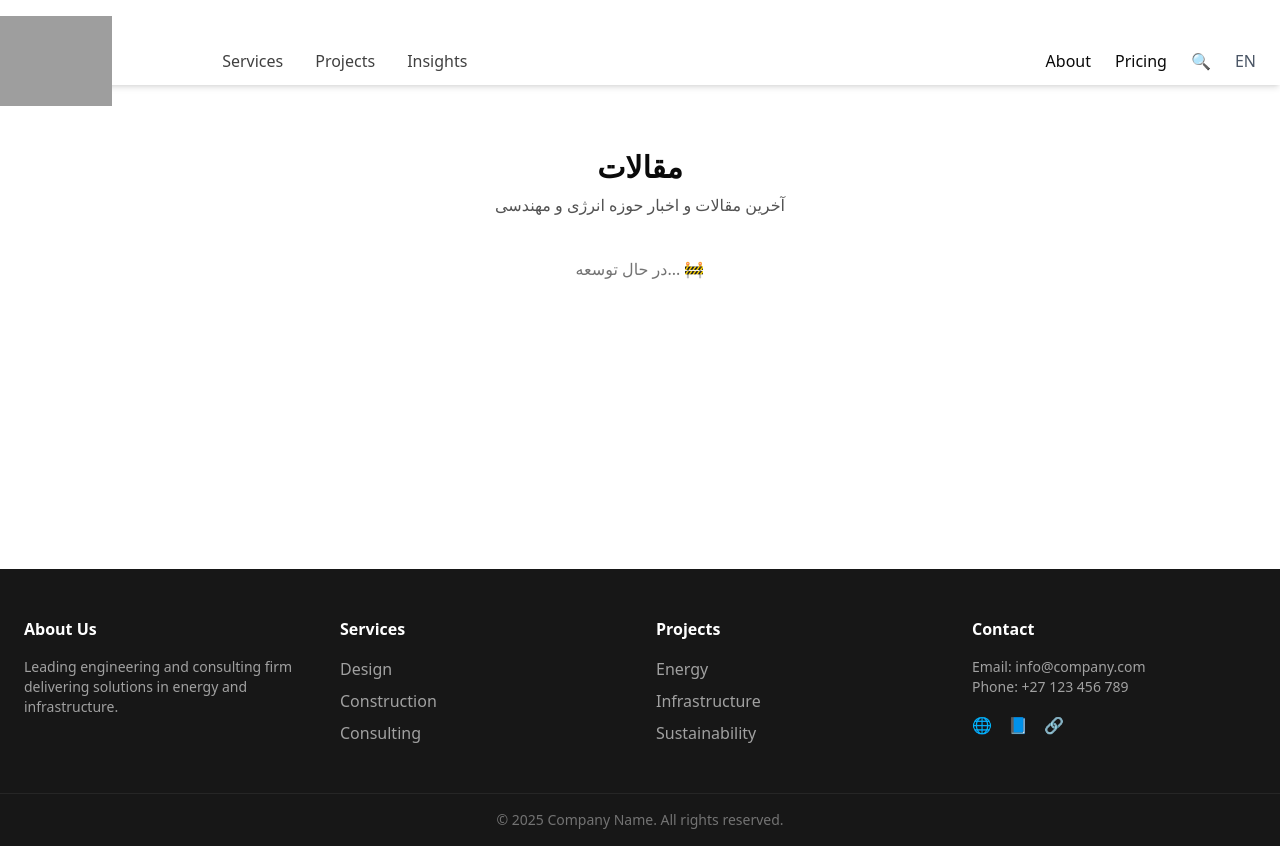
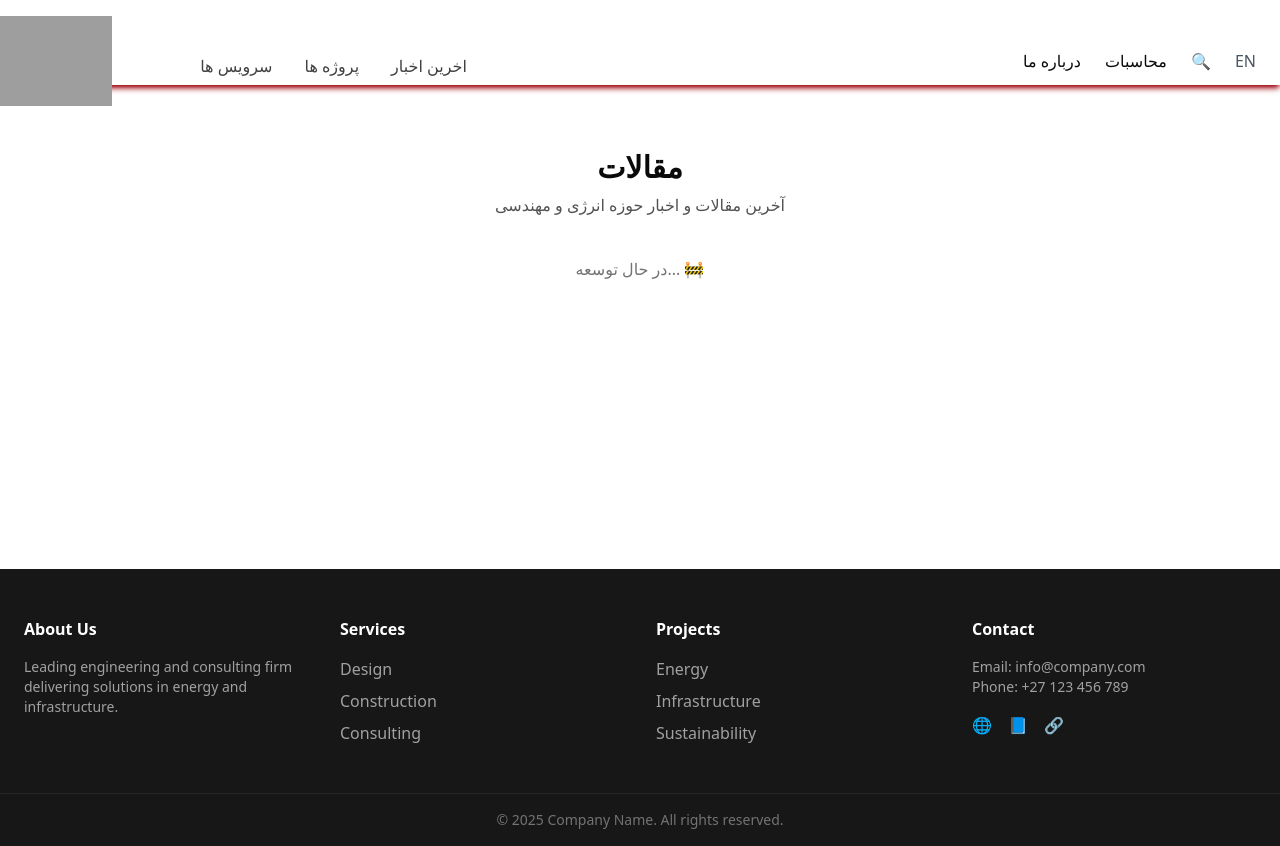
Before and after one commit to Arash-hqz/fullstack-next-nest, a Next.js app in the folder frontend/: page /articles in a window 1280 px wide. Built offline with nearby package versions, Linux system fonts and the light colour scheme; grey boxes are pictures that could not be loaded.

Commit message:
fix header

```diff
--- a/frontend/src/components/layout/Header.tsx
+++ b/frontend/src/components/layout/Header.tsx
@@ -6,7 +6,7 @@ import { use, useState } from "react"
 export function Header() {
    const [openMenu, setOpenMenu] = useState<string | null>(null)
   return (
-     <header className="bg-white shadow-md sticky top-0 z-50 h-[85px]">
+     <header className="bg-white shadow-md shadow-red-800 sticky top-0 z-50 h-[85px]">
       <div className="container mx-auto flex items-center justify-between py-4 px-6">
 
         {/* Logo */}
@@ -15,21 +15,25 @@ export function Header() {
         </Link>
 
         {/* Navigation */}
-        <nav className="hidden md:flex gap-8 text-neutral-700 font-medium relative right-[250px]">
+        <nav className="hidden md:flex gap-8 text-neutral-700 font-medium relative right-[250px] top-[15px]">
           {[
-            { title: "Services", href: "/services", submenu: [
-              { label: "Design", href: "/services/design", desc: "Industrial design" },
-              { label: "Installation", href: "/services/install", desc: "Full setup" }
+            { title: "سرویس ها", href: "/services", submenu: [
+              { label: "طراحی", href: "/services/design", desc: "Industrial design" },
+              { label: "نصب", href: "/services/install", desc: "Full setup" }
             ] },
-            { title: "Projects", href: "/projects", submenu: [
-              { label: "Project A", href: "/projects/1" },
-              { label: "Project B", href: "/projects/2" }
+            { title: "پروژه ها", href: "/projects", submenu: [
+              { label: "پروژه A", href: "/projects/1" , desc: "Industrial design" },
+              { label: "پروژه B", href: "/projects/2" , desc: "Industrial design" }
             ] },
-            { title: "Insights", href: "/articles" }
+            { title: "اخرین اخبار", href: "/articles" , submenu: [
+              { label: "اخرین خبر A", href: "/projects/1" , desc: "Industrial design" },
+              { label: "اخرین خبر B", href: "/projects/2" , desc: "Industrial design" }
+
+            ]}
           ].map((item) => (
             <div
               key={item.title}
-              className="relative group"
+              className="relative group h-[45px] flex flex-wrap"
               onMouseEnter={() => setOpenMenu(item.title)}
               onMouseLeave={() => setOpenMenu(null)}
             >
@@ -39,13 +43,19 @@ export function Header() {
                 className="hover:text-red-600 transition relative"
               >
                 {item.title}
-                <span className="absolute left-0 -bottom-2 h-[3px] w-0 bg-red-600 transition-all duration-300 group-hover:w-full"></span>
+                <span className="absolute left-0 -bottom-2 h-[10%] w-0 bg-red-600 transition-all duration-300 group-hover:w-[111%]"></span>
               </Link>
 
               {/* dropdown */}
-              {item.submenu && openMenu === item.title && (
-                <div className="absolute top-full left-0 mt-3 w-64 bg-white shadow-lg rounded-lg p-4 z-50">
-                  {item.submenu.map((sub, idx) => (
+              <div
+                className={`absolute top-full left-0 mt-3 w-64 bg-white shadow-lg rounded-lg p-4 z-50
+                transition-all duration-300 origin-top
+                ${openMenu === item.title
+                  ? "opacity-100 scale-y-100 translate-y-0 visible"
+                  : "opacity-0 scale-y-0 -translate-y-2 invisible"
+                }`}
+              >
+                {item.submenu?.map((sub, idx) => (
                   <Link
                     key={idx}
                     href={sub.href}
@@ -56,7 +66,6 @@ export function Header() {
                   </Link>
                 ))}
               </div>
-              )}
             </div>
           ))}
         </nav>
@@ -65,11 +74,11 @@ export function Header() {
         <div className="flex items-center gap-6">
           <nav className="hidden md:flex gap-6">
             <Link href="/about" className="hover:text-red-600 transition relative group">
-              About
+              درباره ما
               <span className="absolute left-0 -bottom-2 h-[3px] w-0 bg-red-600 transition-all duration-300 group-hover:w-full"></span>
             </Link>
             <Link href="/pricing" className="hover:text-red-600 transition relative group">
-              Pricing
+              محاسبات
               <span className="absolute left-0 -bottom-2 h-[3px] w-0 bg-red-600 transition-all duration-300 group-hover:w-full"></span>
             </Link>
           </nav>
```
Also changed, not shown: frontend/public/img-water-homepage.webp (added). Lines whose indentation alone changed are shown as unchanged.
